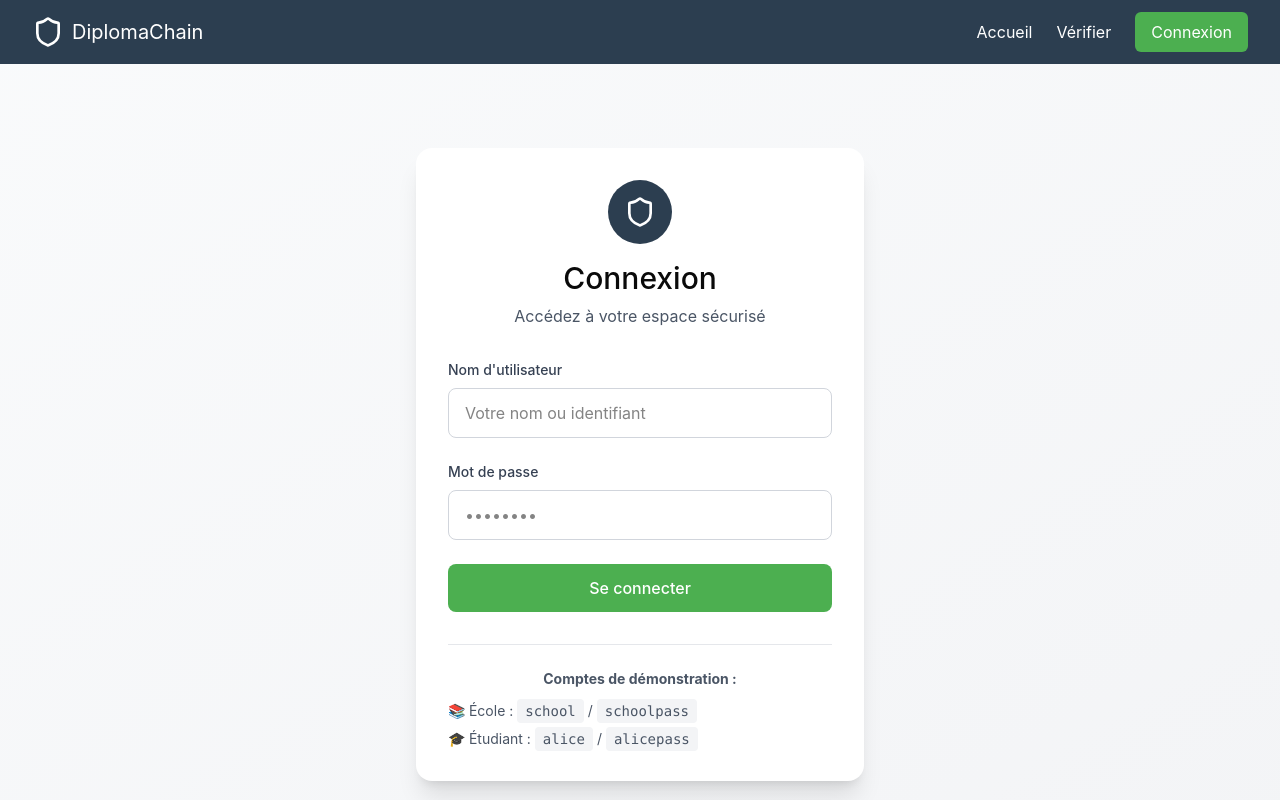
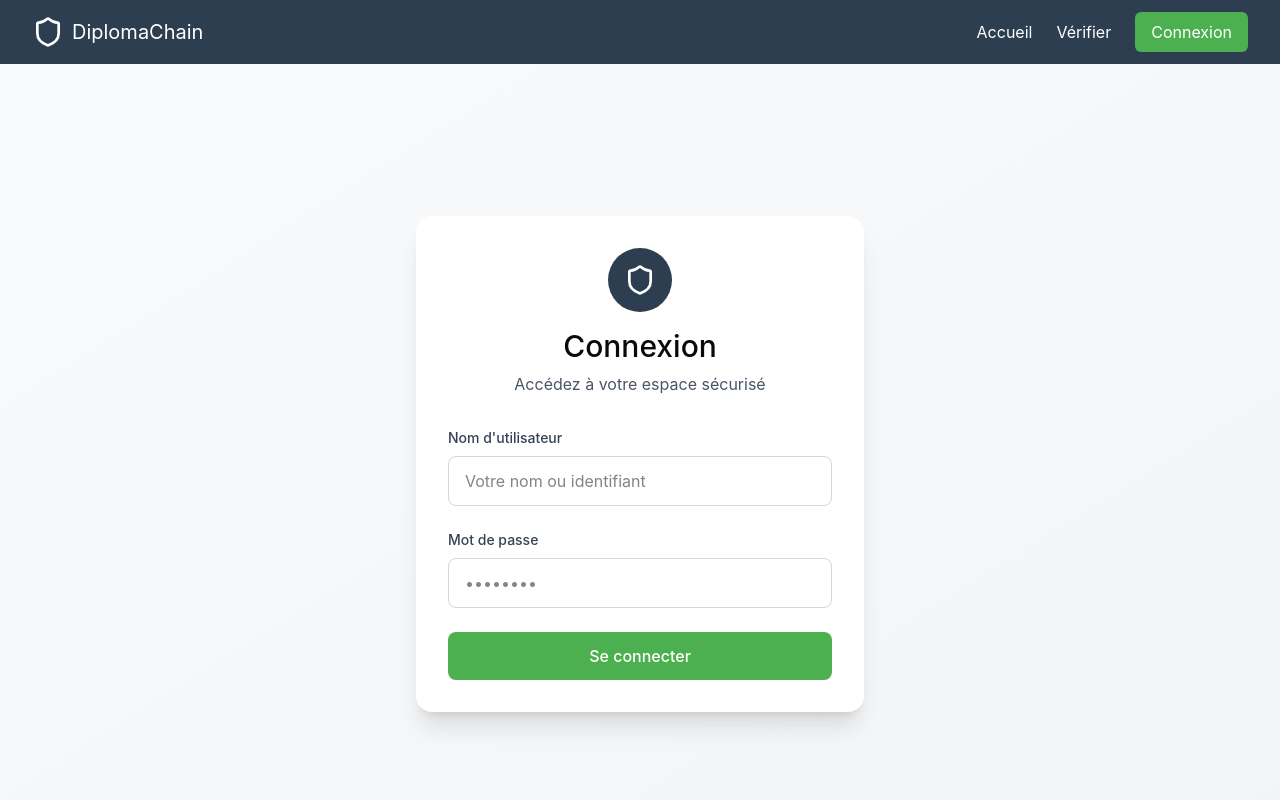
Before and after one commit to AntoineD01/Low-Tech-Diploma, a React (Vite) app: page /login in a window 1280 px wide. Shown: the top 800 px of the page. Built offline with nearby package versions, Linux system fonts and the light colour scheme; no server answers.

Commit message:
Update LoginPage.tsx

```diff
--- a/src/app/pages/LoginPage.tsx
+++ b/src/app/pages/LoginPage.tsx
@@ -93,16 +93,6 @@ export const LoginPage = () => {
               {loading ? 'Connexion en cours...' : 'Se connecter'}
             </button>
           </form>
-
-          <div className="mt-8 pt-6 border-t border-gray-200">
-            <p className="text-sm text-gray-600 text-center">
-              <strong>Comptes de démonstration :</strong>
-            </p>
-            <div className="mt-3 space-y-2 text-sm text-gray-600">
-              <p>📚 École : <code className="bg-gray-100 px-2 py-1 rounded">school</code> / <code className="bg-gray-100 px-2 py-1 rounded">schoolpass</code></p>
-              <p>🎓 Étudiant : <code className="bg-gray-100 px-2 py-1 rounded">alice</code> / <code className="bg-gray-100 px-2 py-1 rounded">alicepass</code></p>
-            </div>
-          </div>
         </div>
       </div>
     </div>
```
